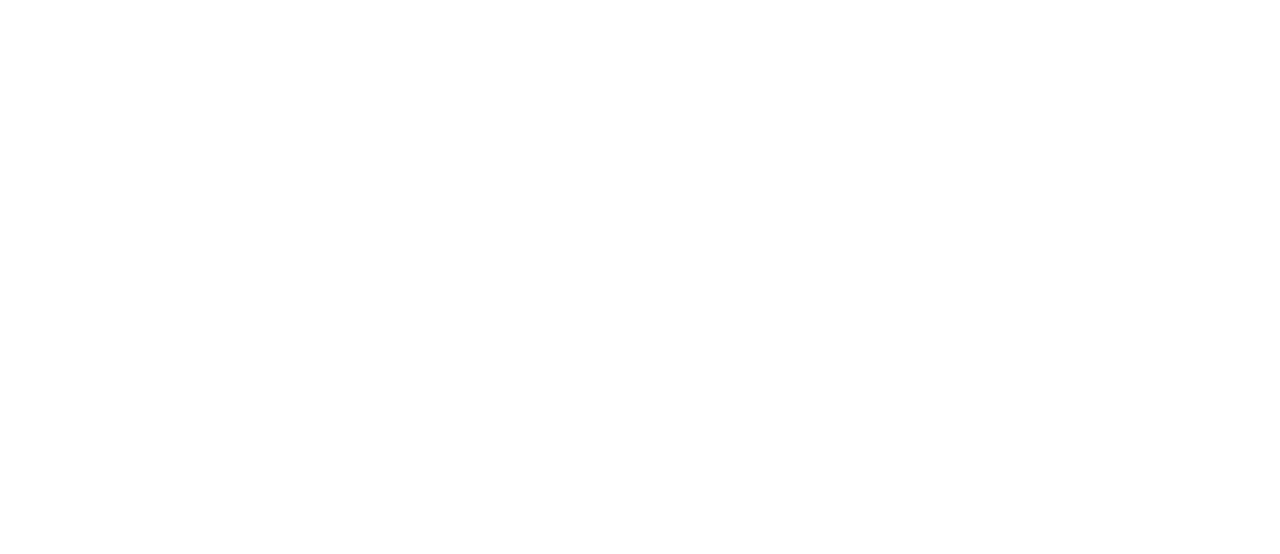
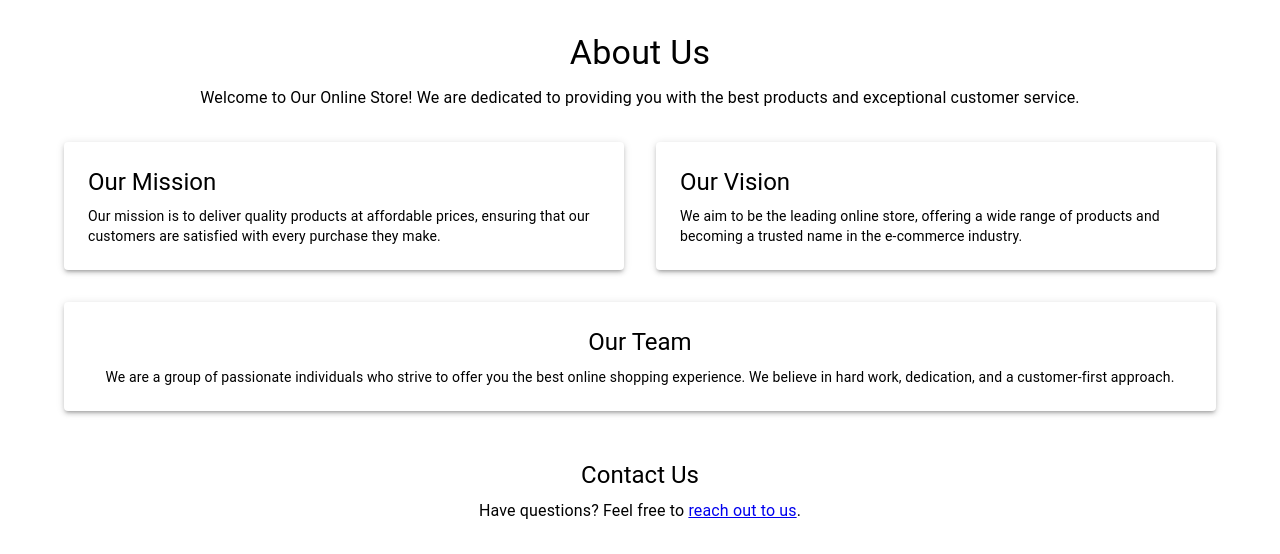
Before and after one commit to luthfibg/belanjamandiri, a React (Create React App) app: page /about-us in a window 1280 px wide. Before the commit this address had no page. Shown: the top 554 px of the page. Built offline with nearby package versions, Linux system fonts and the light colour scheme.

Commit message:
#47 perform searchbox at appbar

```diff
--- a/src/App.jsx
+++ b/src/App.jsx
@@ -12,6 +12,7 @@
 import DetailProduct from './pages/DetailProduct';
 import ContactUs from './pages/ContactUs';
 import Order from './pages/Order';
+import AboutUs from './pages/AboutUs';
 
 function App() {
 
@@ -29,6 +30,7 @@
           <Route path="/my_orders/:customer_id" element={<Order/>}/>
           <Route path="/product/:productId" element={<DetailProduct/>}/>
           <Route path="/contact-us" element={<ContactUs/>}/>
+          <Route path='/about-us' element={<AboutUs/>}/>
         </Routes>
       </BrowserRouter>
     </ThemeProvider>
--- a/src/components/CustomAppBar.jsx
+++ b/src/components/CustomAppBar.jsx
@@ -47,11 +47,15 @@
   };
 
 export default function CustomAppBar(props) {
-  const { open, handleDrawerOpen, handleOpenUserMenu, anchorElUser, handleCloseUserMenu, settings, logout } = props;
+  const { open, handleDrawerOpen, handleOpenUserMenu, anchorElUser, handleCloseUserMenu, settings, logout, searchTerm, setSearchTerm } = props;
   const [openSearch, setOpenSearch] = React.useState(false);
   // open-closed search modal for mobile screen
   const handleOpenSearch = () => setOpenSearch(true);
   const handleCloseSearch = () => setOpenSearch(false);
+
+  const handleSearchChange = (event) => {
+    setSearchTerm(event.target.value);
+  };
 
   return (
     <CustomAppBarStyled position="fixed" open={open}>
@@ -79,6 +83,8 @@
             sx={{ ml: 1, flex: 1 }}
             placeholder="Search"
             inputProps={{ 'aria-label': 'search' }}
+            onChange={handleSearchChange}
+            value={searchTerm}
           />
           <IconButton type="button" sx={{ p: '10px' }} aria-label="search">
             <SearchIcon />
@@ -111,6 +117,8 @@
                   sx={{ ml: 1, flex: 1 }}
                   placeholder="Kata Kunci Produk..."
                   inputProps={{ 'aria-label': 'kata kunci produk' }}
+                  onChange={handleSearchChange}
+                  value={searchTerm}
                 />
                 <IconButton type="button" sx={{ p: '10px' }} aria-label="search">
                   <SearchIcon />
--- a/src/components/CustomDrawer.jsx
+++ b/src/components/CustomDrawer.jsx
@@ -39,7 +39,7 @@
 ];
 
 function CustomDrawer(props) {
-    const { open, handleDrawerClose, isdesktop, navigateToShop, navigateToWishlist, navigateToCart, navigateToContact } = props;
+    const { open, handleDrawerClose, isdesktop, navigateToShop, navigateToWishlist, navigateToCart, navigateToContact, navigateToAbout } = props;
     const theme = useTheme();
 
     // Menu drawer
@@ -54,7 +54,7 @@
             <List>
                 {['Belanja', 'Kontak Kami', 'Tentang Kami'].map((text, index) => (
                     <ListItem key={text} disablePadding>
-                        <ListItemButton onClick={index === 0 ? navigateToShop : index === 1 ? navigateToContact : null}>
+                        <ListItemButton onClick={index === 0 ? navigateToShop : index === 1 ? navigateToContact : index === 2 ? navigateToAbout : null}>
                             <ListItemIcon>
                                 {index === 0 ? <ShopIcon /> : index === 1 ? <CallIcon /> : <InfoIcon />}
                             </ListItemIcon>
--- a/src/components/ProductList.jsx
+++ b/src/components/ProductList.jsx
@@ -4,7 +4,7 @@
 import { capitalize } from 'lodash';
 import axiosInstance from '../axiosConfig';
 
-const ProductsList = () => {
+const ProductsList = ({searchTerm}) => {
   const [products, setProducts] = useState([]);
   const token = localStorage.getItem('token');
   const customerId = localStorage.getItem('customer_id'); // Assume you store customer ID in local storage
@@ -28,10 +28,14 @@
     fetchProducts();
   }, [token]);
 
+  const filteredProducts = products.filter((product) =>
+    product.product_type.toLowerCase().includes(searchTerm.toLowerCase())
+  );
+
   const categorizeProducts = () => {
     const categories = {};
 
-    products.forEach((product) => {
+    filteredProducts.forEach((product) => {
       let categoryKey;
 
       if (product.product_cat === 'corporate') {
--- /dev/null
+++ b/src/pages/AboutUs.jsx
@@ -0,0 +1,66 @@
+import React from 'react';
+import { Container, Typography, Box, Grid, Paper } from '@mui/material';
+
+const AboutUs = () => {
+  return (
+    <Container maxWidth="lg" sx={{ marginTop: '2rem' }}>
+      <Box sx={{ textAlign: 'center', marginBottom: '2rem' }}>
+        <Typography variant="h4" gutterBottom>
+          About Us
+        </Typography>
+        <Typography variant="body1">
+          Welcome to Our Online Store! We are dedicated to providing you with the best products and
+          exceptional customer service.
+        </Typography>
+      </Box>
+
+      <Grid container spacing={4}>
+        <Grid item xs={12} sm={6}>
+          <Paper elevation={3} sx={{ padding: '1.5rem', height: '100%' }}>
+            <Typography variant="h5" gutterBottom>
+              Our Mission
+            </Typography>
+            <Typography variant="body2">
+              Our mission is to deliver quality products at affordable prices, ensuring that our
+              customers are satisfied with every purchase they make.
+            </Typography>
+          </Paper>
+        </Grid>
+        <Grid item xs={12} sm={6}>
+          <Paper elevation={3} sx={{ padding: '1.5rem', height: '100%' }}>
+            <Typography variant="h5" gutterBottom>
+              Our Vision
+            </Typography>
+            <Typography variant="body2">
+              We aim to be the leading online store, offering a wide range of products and becoming
+              a trusted name in the e-commerce industry.
+            </Typography>
+          </Paper>
+        </Grid>
+        <Grid item xs={12}>
+          <Paper elevation={3} sx={{ padding: '1.5rem', textAlign: 'center' }}>
+            <Typography variant="h5" gutterBottom>
+              Our Team
+            </Typography>
+            <Typography variant="body2">
+              We are a group of passionate individuals who strive to offer you the best online
+              shopping experience. We believe in hard work, dedication, and a customer-first
+              approach.
+            </Typography>
+          </Paper>
+        </Grid>
+      </Grid>
+
+      <Box sx={{ textAlign: 'center', marginTop: '3rem' }}>
+        <Typography variant="h5" gutterBottom>
+          Contact Us
+        </Typography>
+        <Typography variant="body1">
+          Have questions? Feel free to <a href="/contact-us">reach out to us</a>.
+        </Typography>
+      </Box>
+    </Container>
+  );
+};
+
+export default AboutUs;
--- a/src/pages/ContactUs.jsx
+++ b/src/pages/ContactUs.jsx
@@ -1,16 +1,86 @@
-import { Container, CssBaseline, Grid, Paper } from "@mui/material";
-import React from "react";
-import CustomAppBar2 from "../components/CustomAppBar2";
+import React, { useState } from 'react';
+import { Container, TextField, Button, Grid, Typography, Box } from '@mui/material';
 
 const ContactUs = () => {
-    return (
-        <>
-        <CustomAppBar2 />
-        <Container maxWidth="lg">
-            <Paper elevation={3}></Paper>
-        </Container>
-        </>
-    )
+  const [formData, setFormData] = useState({
+    name: '',
+    email: '',
+    message: '',
+  });
+
+  const handleChange = (e) => {
+    setFormData({
+      ...formData,
+      [e.target.name]: e.target.value,
+    });
+  };
+
+  const handleSubmit = (e) => {
+    e.preventDefault();
+    // Logic untuk submit data form
+    console.log('Form Data:', formData);
+  };
+
+  return (
+    <Container maxWidth="sm" sx={{ marginTop: '2rem' }}>
+      <Box sx={{ textAlign: 'center', marginBottom: '2rem' }}>
+        <Typography variant="h4" gutterBottom>
+          Contact Us
+        </Typography>
+        <Typography variant="body1">
+          Have questions? We'd love to hear from you! Fill out the form below.
+        </Typography>
+      </Box>
+      <form onSubmit={handleSubmit}>
+        <Grid container spacing={2}>
+          <Grid item xs={12}>
+            <TextField
+              fullWidth
+              label="Your Name"
+              name="name"
+              value={formData.name}
+              onChange={handleChange}
+              required
+            />
+          </Grid>
+          <Grid item xs={12}>
+            <TextField
+              fullWidth
+              type="email"
+              label="Your Email"
+              name="email"
+              value={formData.email}
+              onChange={handleChange}
+              required
+            />
+          </Grid>
+          <Grid item xs={12}>
+            <TextField
+              fullWidth
+              multiline
+              rows={4}
+              label="Your Message"
+              name="message"
+              value={formData.message}
+              onChange={handleChange}
+              required
+            />
+          </Grid>
+          <Grid item xs={12}>
+            <Button
+              fullWidth
+              variant="contained"
+              color="primary"
+              type="submit"
+              sx={{ padding: '0.8rem' }}
+            >
+              Send Message
+            </Button>
+          </Grid>
+        </Grid>
+      </form>
+    </Container>
+  );
 };
 
 export default ContactUs;
--- a/src/pages/shop.jsx
+++ b/src/pages/shop.jsx
@@ -2,6 +2,7 @@
 import * as React from 'react';
 import PropTypes from 'prop-types';
 import { styled, useTheme } from '@mui/material/styles';
+import { useState } from 'react';
 import { useParams, useNavigate } from 'react-router-dom';
 import {
   Box, CssBaseline, useMediaQuery
@@ -34,6 +35,7 @@
   const [open, setOpen] = React.useState(isdesktop);
   const [anchorElUser, setAnchorElUser] = React.useState(null);
   const { customer_id } = useParams(); // Mengambil customer_id dari URL
+  const [searchTerm, setSearchTerm] = useState('');
 
   const settings = ['Account', 'Logout'];
 
@@ -54,6 +56,11 @@
   // Navigate to contact page
   const navigateToContact = () => {
     navigate(`/contact-us`);
+  };
+
+  // Navigate to about page
+  const navigateToAbout = () => {
+    navigate(`/about-us`);
   };
 
   // Open-closed drawer
@@ -97,18 +104,21 @@
         handleCloseUserMenu={handleCloseUserMenu}
         settings={settings}
         logout={logout}
+        searchTerm={searchTerm}
+        setSearchTerm={setSearchTerm}
       />
       <CustomDrawer open={open}
       handleDrawerClose={handleDrawerClose}
       isdesktop={isdesktop}
       navigateToWishlist={navigateToWishlist}
       navigateToCart={navigateToCart}
-      navigateToContact={navigateToContact} />
+      navigateToContact={navigateToContact}
+      navigateToAbout={navigateToAbout} />
 
       <Main open={open} isdesktop={isdesktop} sx={{ backgroundColor: theme.palette.background.default }}>
         <DrawerHeader />
         <MainHeader />
-        <ProductsList />
+        <ProductsList searchTerm={searchTerm}/>
       </Main>
     </Box>
   );
```
